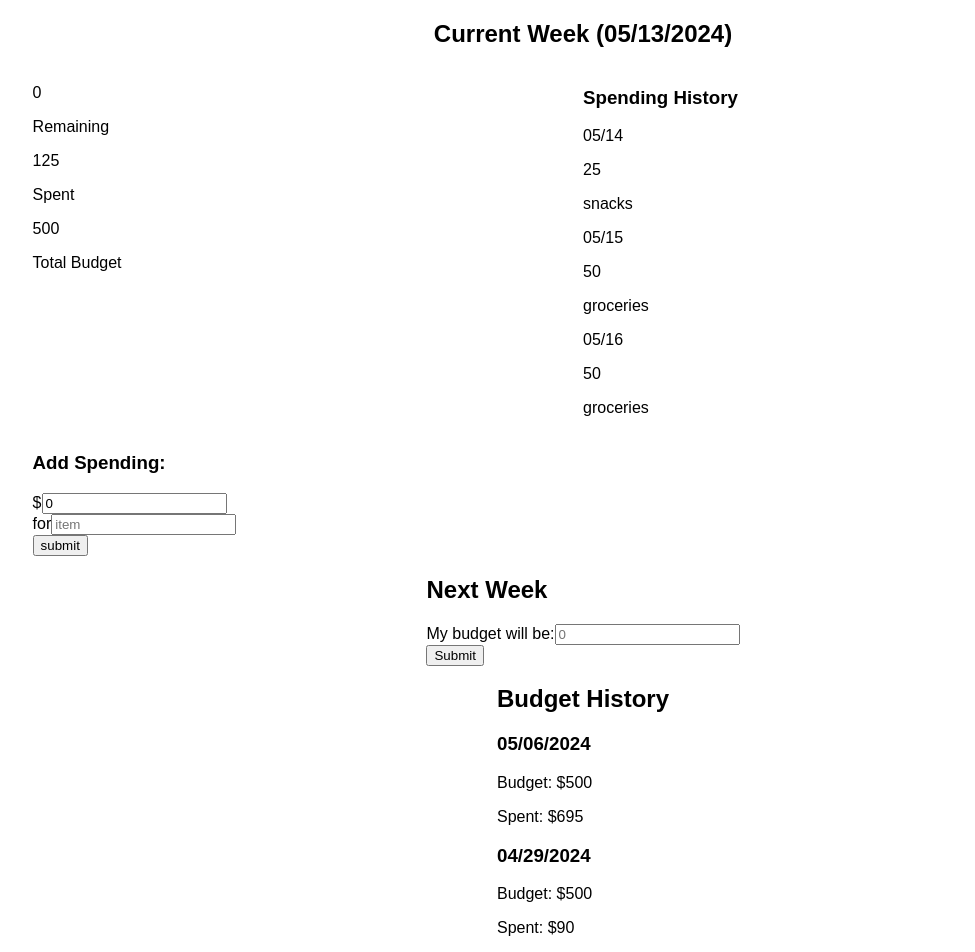
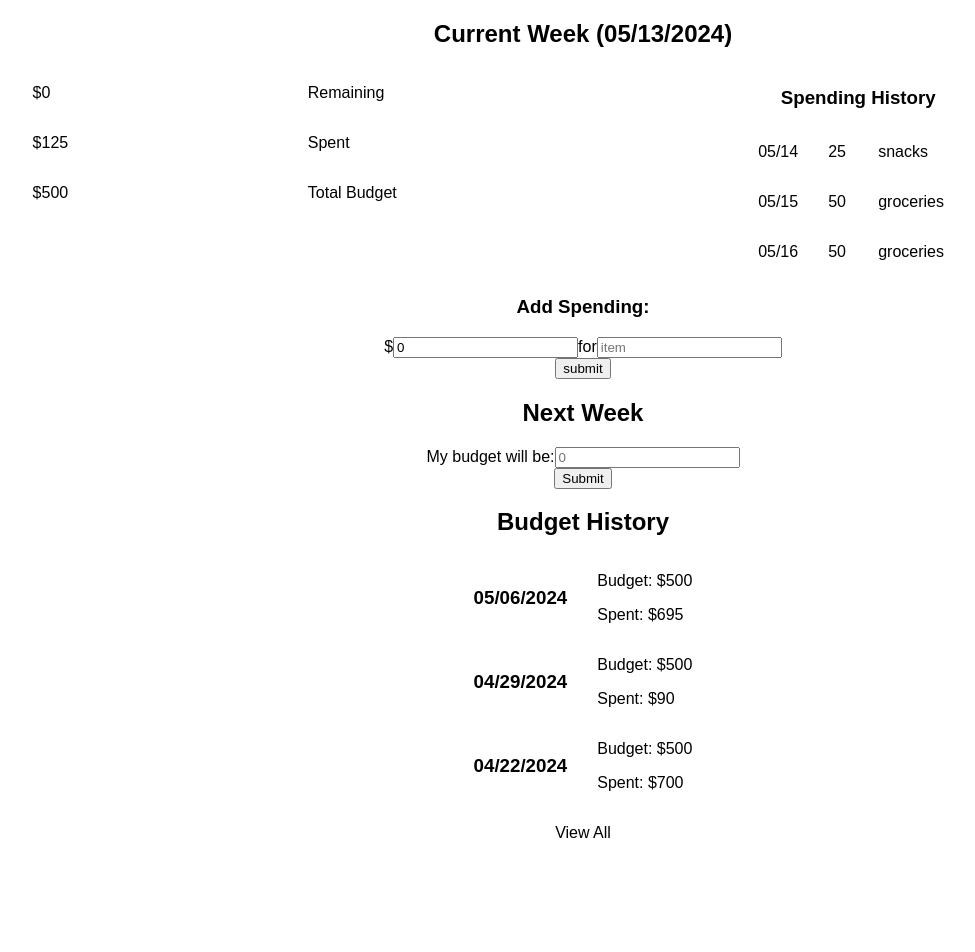
Before and after one commit to Cocho011/MERNtasticTeamProj, a React (Vite) app in the folder client/: page / in a window 1280 px wide. Shown: the top 952 px of the page, without its empty margins (57-1032 px from the left). After the commit the page ends 858 px from the top, so only its background shows below. Built offline with nearby package versions, Linux system fonts and the light colour scheme.

Commit message:
added emotion style to all components layout and completed layout mock-up

```diff
--- a/client/src/App.jsx
+++ b/client/src/App.jsx
@@ -31,6 +31,9 @@ const StyledCurrentWeek = styled.div`
     > * {flex: 1;}
   }
   .spendingHistoryContainer {
+    .spendingHistoryTitle {
+      text-align: center;
+    }
 
   }
   `
@@ -58,7 +61,7 @@ function App() {
             weekData={current ? userHistory[current.week] : null}
           />
           <div className="spendingHistoryContainer">
-            <h3>Spending History</h3>
+            <h3 className="spendingHistoryTitle">Spending History</h3>
             <SpendingHistory
               weekSpending={current ? userHistory[current.week].spending : null}
             />
--- a/client/src/components/AddNextWeekBudget.jsx
+++ b/client/src/components/AddNextWeekBudget.jsx
@@ -1,7 +1,14 @@
+import styled from "@emotion/styled";
 import { addNextWeekBudget } from "../../dummyTest/dummyRoutes";
 import { useState } from "react";
 
-function AddNextWeekBudget({ currentID, nextWeekDate}) {
+const SyledAddNextWeekBudget = styled.div`
+display: flex;
+flex-direction: column;
+align-items: center;
+`
+
+function AddNextWeekBudget({ currentID, nextWeekDate }) {
   const [totalBudget, setTotalBudget] = useState(0);
   const onSubmit = () => {
     addNextWeekBudget({
@@ -13,14 +20,24 @@ function AddNextWeekBudget({ currentID, nextWeekDate}) {
   // if you only have access to the current date, a function will
   // need to be created to calculate the next week date
   return (
-    <div className="addNextWeekBudget">
+    <SyledAddNextWeekBudget className="addNextWeekBudget">
       <h2>Next Week</h2>
       <div>
         <label>My budget will be:</label>
-        <input onChange={(e) => setTotalBudget(e.target.value)} type="number" placeholder="0"></input>
+        <input
+          onChange={(e) => setTotalBudget(e.target.value)}
+          type="number"
+          placeholder="0"
+        ></input>
       </div>
-      <button onClick={onSubmit} disabled={!nextWeekDate} className="nextWeekSubmit">Submit</button>
-    </div>
+      <button
+        onClick={onSubmit}
+        disabled={!nextWeekDate}
+        className="nextWeekSubmit"
+      >
+        Submit
+      </button>
+    </SyledAddNextWeekBudget>
   );
 }
 
--- a/client/src/components/AddSpending.jsx
+++ b/client/src/components/AddSpending.jsx
@@ -1,11 +1,21 @@
+import styled from "@emotion/styled";
 import { addSpending } from "../../dummyTest/dummyRoutes";
 import { useState } from "react";
+
+const StyledAddSpending = styled.div`
+display: flex;
+flex-direction: column;
+align-items: center;
+.addSpendingForm {
+display: flex;
+}
+`
 
 function AddSpending({ currentID, current }) {
   const [amount, setAmount] = useState(0);
   const [itemName, setItemName] = useState("");
   const onSubmit = () => {
-    console.log("running")
+    console.log("running");
     addSpending({
       userID: currentID,
       date: current.week,
@@ -17,9 +27,9 @@ function AddSpending({ currentID, current }) {
     });
   };
   return (
-    <div className="addSpending">
+    <StyledAddSpending className="addSpending">
+      <h3>Add Spending:</h3>
       <div className="addSpendingForm">
-        <h3>Add Spending:</h3>
         <div>
           <label>$</label>
           <input
@@ -39,8 +49,11 @@ function AddSpending({ currentID, current }) {
           ></input>
         </div>
       </div>
-      <button onClick={onSubmit} disabled={!current}> submit</button>
-    </div>
+      <button onClick={onSubmit} disabled={!current}>
+        {" "}
+        submit
+      </button>
+    </StyledAddSpending>
   );
 }
 
--- a/client/src/components/BudgetHistory.jsx
+++ b/client/src/components/BudgetHistory.jsx
@@ -1,12 +1,28 @@
+import styled from "@emotion/styled";
 import { useState } from "react";
 import SpendingHistory from "./SpendingHistory.jsx";
 
+const StyledBudgetHistory = styled.div`
+  display: flex;
+  flex-direction: column;
+  align-items: center;
+  width: 100%;
+  .weekBudget {
+    .weekBudgetContainer {
+      display: flex;
+      align-items: center;
+      justify-content: space-between;
+      column-gap: 30px;
+    }
+  }
+`;
+
 function BudgetHistory({ userHistory }) {
   const [viewAll, setViewAll] = useState(false);
-  const displayedHistory = viewAll ? userHistory : userHistory.slice(0,3);
+  const displayedHistory = viewAll ? userHistory : userHistory.slice(0, 3);
 
   return (
-    <div className="budgetHistory">
+    <StyledBudgetHistory className="budgetHistory">
       <h2>Budget History</h2>
       <div className="budgetHistoryContainer">
         {displayedHistory.map((week, index) => (
@@ -14,8 +30,14 @@ function BudgetHistory({ userHistory }) {
         ))}
         {/* <WeekBudget weekData={userHistory[0][1]} week={userHistory[0][0]} /> */}
       </div>
-      <p className="viewDropDown" onClick={() => setViewAll(true)} hidden={viewAll}>View All</p>
-    </div>
+      <p
+        className="viewDropDown"
+        onClick={() => setViewAll(true)}
+        hidden={viewAll}
+      >
+        View All
+      </p>
+    </StyledBudgetHistory>
   );
 }
 
--- a/client/src/components/MainWeek.jsx
+++ b/client/src/components/MainWeek.jsx
@@ -3,7 +3,17 @@ import styled from "@emotion/styled";
 const StyledMainWeek = styled.div`
   display: flex;
   flex-direction: row;
+  .currentBudget {
+    width:100%;
+
   .currentBudgetRow {
+    display:flex;
+    flex-direction: row;
+    justify-content: space-between;
+    width: 100%;
+    > * {flex: 1}
+
+  }
   }
 `;
 
@@ -34,7 +44,7 @@ function CurrentBudget({ totalBudget, spent }) {
 function CurrentBudgetRow({ amount, title }) {
   return (
     <div className="currentBudgetRow">
-      <p className="amount">{amount}</p>
+      <p className="amount">${amount}</p>
       <p className="title">{title}</p>
     </div>
   );
--- a/client/src/components/SpendingHistory.jsx
+++ b/client/src/components/SpendingHistory.jsx
@@ -1,11 +1,27 @@
+import styled from "@emotion/styled";
+
+const StyledSpendingHistory = styled.div`
+align-items: center;
+display: flex;
+flex-direction: column;
+.spendingHistoryRow {
+  display: grid;
+  grid-template-columns: 2fr 1fr 4fr;
+  flex: 1;
+  gap: 30px;
+}
+`
+
 function SpendingHistory({ weekSpending }) {
   return (
-    <div className="spendingHistory">
-      {weekSpending ? weekSpending.map((data, index) => (
-        <SpendingHistoryRow key={index} data={data} />
-      )) :0}
-      </div>
-  )
+    <StyledSpendingHistory className="spendingHistory">
+      {weekSpending
+        ? weekSpending.map((data, index) => (
+            <SpendingHistoryRow key={index} data={data} />
+          ))
+        : 0}
+    </StyledSpendingHistory>
+  );
 }
 
 function SpendingHistoryRow({ data }) {
@@ -15,7 +31,7 @@ function SpendingHistoryRow({ data }) {
       <p className="cost">{data.cost}</p>
       <p className="item">{data.item}</p>
     </div>
-  )
+  );
 }
 
 export default SpendingHistory;
```
